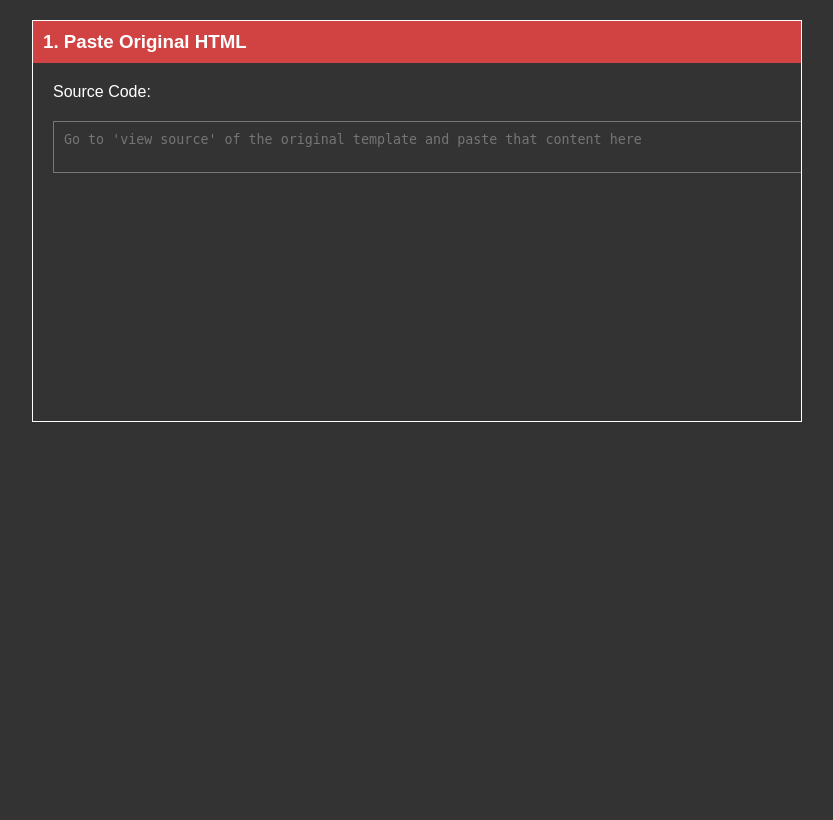
After one commit to jp-prfsn/JAFAR, a PHP site: page /index2.html in a window 1280 px wide. The commit adds this page. Shown: the top 820 px of the page, without its empty margins (224-1057 px from the left). Run offline with PHP 8.4, Linux system fonts and the light colour scheme.

Commit message:
folder cleanup

```diff
--- /dev/null
+++ b/JF_MASTER/index2.html
@@ -0,0 +1,60 @@
+<!DOCTYPE html>
+<html>
+    <head>
+        <title>JAFAR</title>
+        <meta charset="UTF-8">
+        <link href="styles.css" rel="stylesheet">
+        <link rel="shortcut icon" type="image/jpg" href="images/JAFAR-favicon.ico"/>
+        <link rel="icon" type="image/png" href="images/JAFAR-favicon.png"/>
+		<!--<link rel="icon" type="image/png" href="https://example.com/images/JAFAR-favicon.png"/>-->
+
+        <script src="https://code.jquery.com/jquery-3.5.0.js"></script>
+
+
+    </head>
+    <body>
+    <div id="panelholder">
+        <div id="scroller">
+            <div class="panel">
+
+                <h3>1. Paste Original HTML</h3>
+                <label>Source Code:</label>
+                <textarea id="original" name="original" onchange="findUnusualTags()" placeholder="Go to 'view source' of the original template and paste that content here"></textarea>
+                <span class="nextButton" onclick="nextPage()">NEXT</span>
+                <!--<br>
+                or URL:
+                <br>
+                <input type="url" name="url" id="url" placeholder="https://example.com" pattern="https://.*" size="30">-->
+
+            </div><div class="panel">
+
+                <h3>2. Configure Client Options</h3>
+                <br>
+                <label>Client:</label><br>
+                <select id="clientSelect" name="clientSelect">
+                    <option value="DEF">Select</option>
+                    <option value="EXP">HSBC Expat</option>
+                    <option value="BMU">HSBC Bermuda</option>
+                    <option value="MLT">HSBC Malta</option>
+                    <option value="CI">HSBC CIIOM</option>
+                    <option value="TP">Tradepoint</option>
+                    <option value="SFXIE">Screwfix Ireland</option>
+                </select>
+
+            </div><div class="panel"></div>
+        </div>
+    </div>
+
+    </body>
+    <script type="text/javascript" src="js/form.js">
+    </script>
+
+    <script>
+    var xpos = 0;
+        function nextPage(){
+            xpos -= 100;
+            $("#scroller").css("left", xpos + "%");
+        }
+    </script>
+
+</html>
--- a/JF_MASTER/styles.css
+++ b/JF_MASTER/styles.css
@@ -111,6 +111,57 @@ input{ padding: 10px 20px; }
 .options{ display: none; }
 select{ padding: 10px 20px; font-size: 16px; }
 textarea { background-color: #333333; color: #f7bc2f; padding: 10px; width: 80%; }
+
+
+
+
+
+
+
+body{ font-family: sans-serif; }
+
+#panelholder{
+	width: 60%;
+	margin: 20px 20%;
+	overflow: hidden;
+	height: 400px;
+	border:1px solid white;
+}
+
+.panel{
+	box-sizing: border-box;
+	color: white;
+
+	height: 400px;
+	width:100%;
+	float: left;
+	display: inline-block;
+
+}
+
+
+.panel h3{padding: 10px; display: block}
+.panel > *:not(h3)
+ { margin:20px; display: block}
+
+#scroller{ left: 0; display: block; position: relative; transition: all 0.5s ease; width: 300%;}
+
+.nextButton{
+	padding: 10px;
+	background-color: #f7bc2f;
+	display: inline-block !important;
+	color: #333333;
+	font-weight: bold;
+	float: right;
+}
+
+
+
+
+
+
+
+
 #tracking
 {
     border: 1px solid white;
```
Also changed, not shown: JF_MASTER/index.html (+3 -27 lines).
